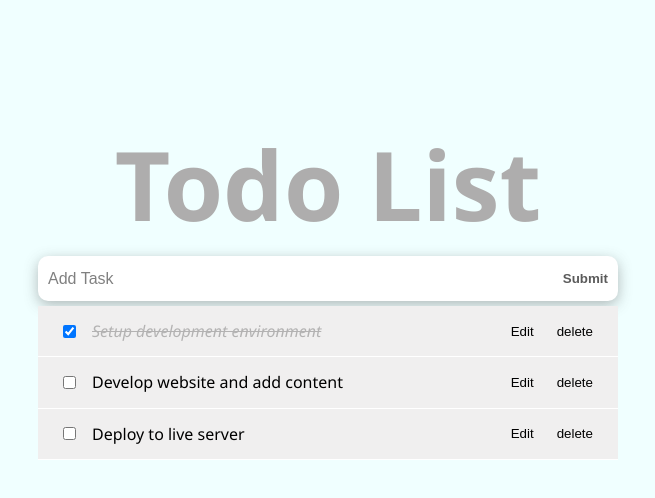
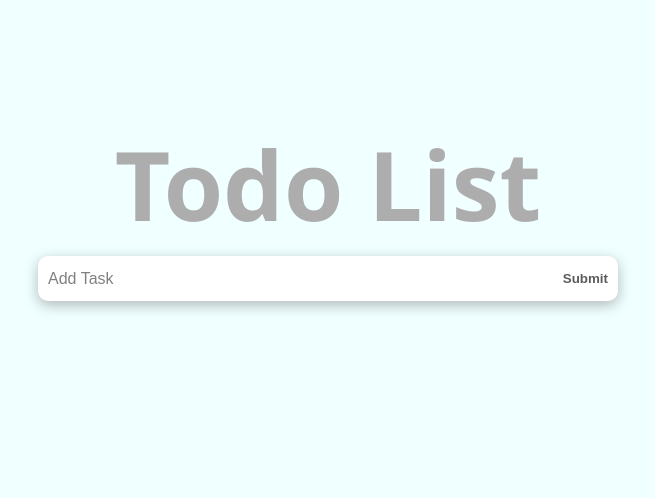
Before and after one commit to efoosag/react-todo-app, a React (Create React App) app: page / in a window 1280 px wide. Shown: the top 498 px of the page, without its empty margins (312-967 px from the left). Built offline with nearby package versions, Linux system fonts and the light colour scheme.

Commit message:
implement data persistence locally

```diff
--- a/src/components/TodosLogic.js
+++ b/src/components/TodosLogic.js
@@ -1,25 +1,15 @@
-import React, { useState } from 'react';
+import React, { useState, useEffect } from 'react';
 import TodosList from './TodosList';
 import InputTodo from './InputTodo';
 
 function TodosLogic() {
-  const [todos, setTodos] = useState([
-    {
-      id: 1,
-      title: 'Setup development environment',
-      completed: true,
-    },
-    {
-      id: 2,
-      title: 'Develop website and add content',
-      completed: false,
-    },
-    {
-      id: 3,
-      title: 'Deploy to live server',
-      completed: false,
-    },
-  ]);
+  function getInitialTodos() {
+    const temp = localStorage.getItem('todos');
+    const savedTodos = JSON.parse(temp);
+    return savedTodos || [];
+  }
+
+  const [todos, setTodos] = useState(getInitialTodos());
 
   const handleChange = (id) => {
     setTodos((prevState) => prevState.map((todo) => {
@@ -60,6 +50,11 @@
     }));
   };
 
+  useEffect(() => {
+    const temp = JSON.stringify(todos);
+    localStorage.setItem('todos', temp);
+  }, [todos]);
+
   return (
     <div>
       <InputTodo addTodoItem={addTodoItem} />
```
